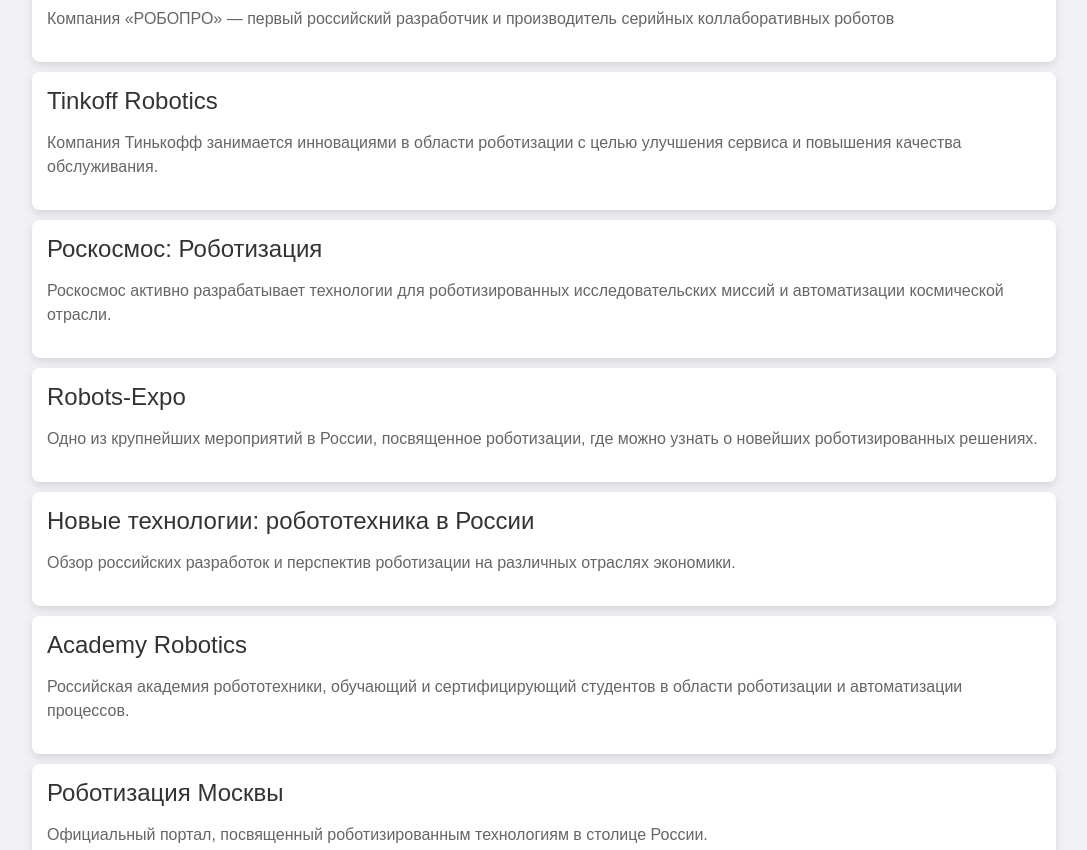
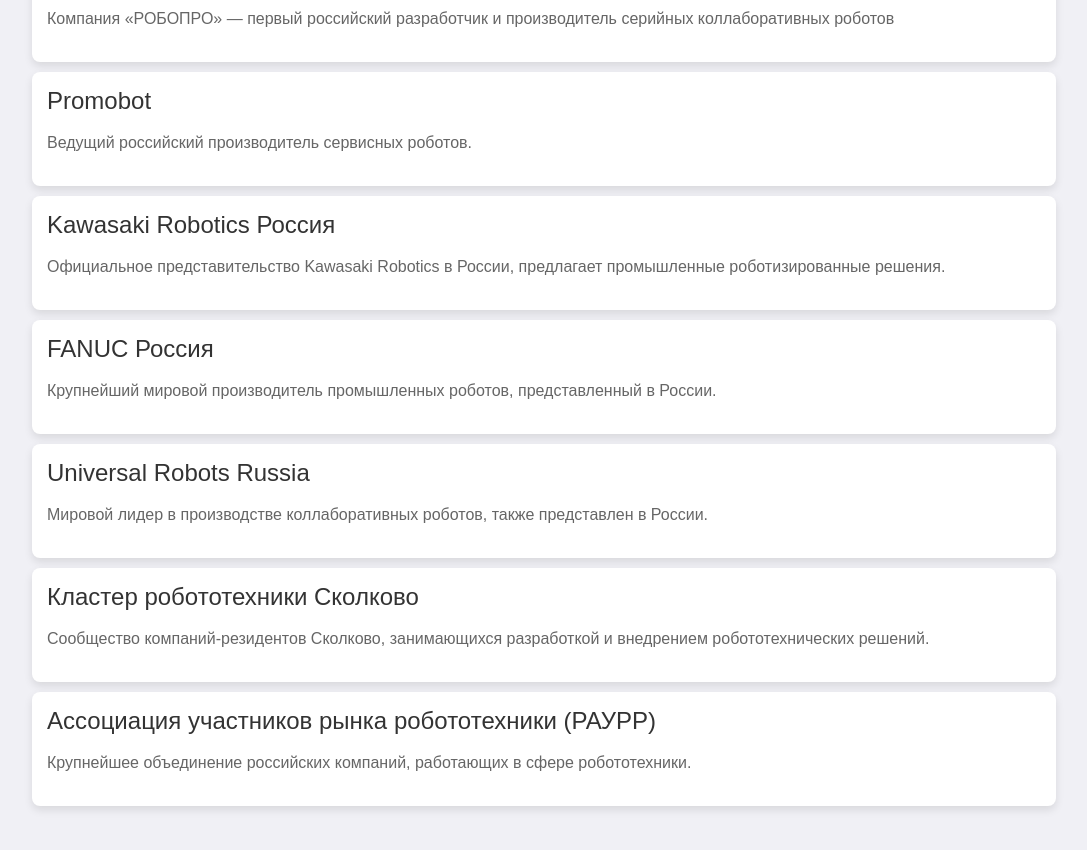
Before and after one commit to smoki-mo11/Topsait, a plain HTML site: page index.html in a window 1280 px wide. Shown: the part 840-1690 px from the top of the page, without its empty margins (96-1183 px from the left). Drawn offline with Linux system fonts and the light colour scheme.

Commit message:
Update index.html
10

```diff
--- a/index.html
+++ b/index.html
@@ -107,13 +107,11 @@
 </head>
 <body>
 
-    <!-- Заголовок страницы -->
     <header>
         <h1>Топ 10 сайтов по роботизации в России</h1>
         <p>Роботизация — будущее, которое наступает уже сегодня. Ознакомьтесь с лучшими сайтами, которые помогают внедрять роботизацию в различные сферы жизни в России.</p>
     </header>
 
-    <!-- Основной контент -->
     <div class="container">
         <h2>Топ 10 сайтов по роботизации:</h2>
         <ul class="site-list">
@@ -130,39 +128,37 @@
                 <p>Производство промышленных роботов в России Компания «АвангардПЛАСТ».</p>
             </li>
             <li>
-                <a href="https://robopro.pro" target="_blank">РОБОПРО</a>
+                <a href="https://robopro.ru" target="_blank">РОБОПРО</a>
                 <p>Компания «РОБОПРО» — первый российский разработчик и производитель серийных коллаборативных роботов</p>
             </li>
-            <!-- Новые сайты, которые точно работают -->
             <li>
-                <a href="https://robotics.tinkoff.ru" target="_blank">Tinkoff Robotics</a>
-                <p>Компания Тинькофф занимается инновациями в области роботизации с целью улучшения сервиса и повышения качества обслуживания.</p>
+                <a href="https://promobot.ru/" target="_blank">Promobot</a>
+                <p>Ведущий российский производитель сервисных роботов.</p>
             </li>
             <li>
-                <a href="https://www.roscosmos.ru/activities/robotics" target="_blank">Роскосмос: Роботизация</a>
-                <p>Роскосмос активно разрабатывает технологии для роботизированных исследовательских миссий и автоматизации космической отрасли.</p>
+                <a href="https://kawasaki-robotics.ru/" target="_blank">Kawasaki Robotics Россия</a>
+                <p>Официальное представительство Kawasaki Robotics в России, предлагает промышленные роботизированные решения.</p>
             </li>
             <li>
-                <a href="https://www.robots-expo.ru" target="_blank">Robots-Expo</a>
-                <p>Одно из крупнейших мероприятий в России, посвященное роботизации, где можно узнать о новейших роботизированных решениях.</p>
+                <a href="https://fanucrussia.ru/" target="_blank">FANUC Россия</a>
+                <p>Крупнейший мировой производитель промышленных роботов, представленный в России.</p>
             </li>
             <li>
-                <a href="https://www.nplusone.ru/articles/robototexnika-v-rossii" target="_blank">Новые технологии: робототехника в России</a>
-                <p>Обзор российских разработок и перспектив роботизации на различных отраслях экономики.</p>
+                <a href="https://www.universal-robots.com/ru/" target="_blank">Universal Robots Russia</a>
+                <p>Мировой лидер в производстве коллаборативных роботов, также представлен в России.</p>
             </li>
             <li>
-                <a href="https://roboticsacademy.ru" target="_blank">Academy Robotics</a>
-                <p>Российская академия робототехники, обучающий и сертифицирующий студентов в области роботизации и автоматизации процессов.</p>
+                <a href="https://skolkovo.ru/clusters/robotics/" target="_blank">Кластер робототехники Сколково</a>
+                <p>Сообщество компаний-резидентов Сколково, занимающихся разработкой и внедрением робототехнических решений.</p>
             </li>
             <li>
-                <a href="https://robotics.mos.ru" target="_blank">Роботизация Москвы</a>
-                <p>Официальный портал, посвященный роботизированным технологиям в столице России.</p>
+                <a href="https://russianrobotics.ru/" target="_blank">Ассоциация участников рынка робототехники (РАУРР)</a>
+                <p>Крупнейшее объединение российских компаний, работающих в сфере робототехники.</p>
             </li>
         </ul>
 
     </div>
 
-    <!-- Подвал -->
     <footer>
         <p>&copy; 2025 Топ 10 сайтов по роботизации России. Все права защищены.</p>
     </footer>
```
